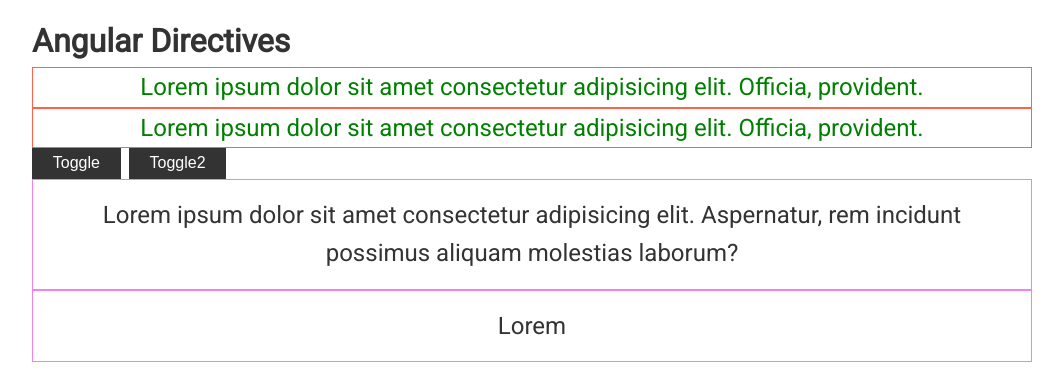
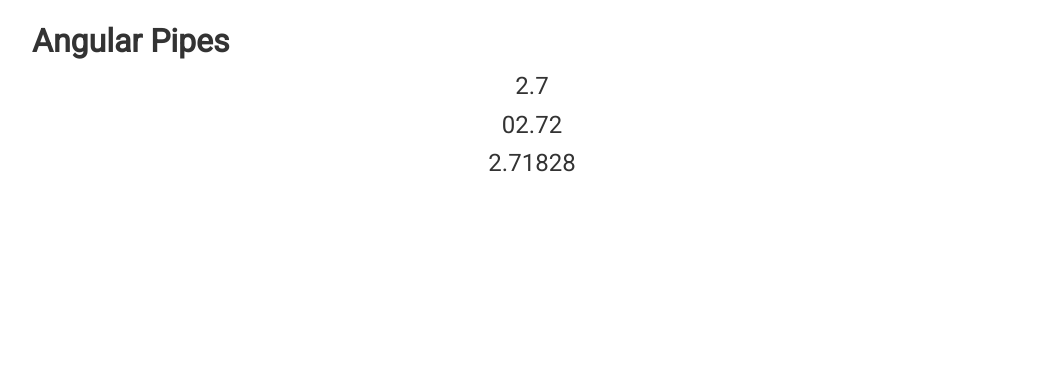
Before and after one commit to TkachukRR/26-angular-demo, an Angular app: page / in a window 1280 px wide. Shown: the top 374 px of the page, without its empty margins (108-1171 px from the left). Built offline with nearby package versions, Linux system fonts and the light colour scheme.

Commit message:
#011 Added pipe number

```diff
--- a/src/app/app.component.html
+++ b/src/app/app.component.html
@@ -2,57 +2,7 @@
   <h1>
     {{ title.split("-").join(" ") }}
   </h1>
-  <p
-    appStyle="tomato"
-    [fontWeight]="'bold'"
-    [directiveStyles]="{
-      cursor: 'pointer',
-      border: '1px solid gray',
-      borderRadius: '8px'
-    }"
-  >
-    Lorem ipsum dolor sit amet consectetur adipisicing elit. Officia, provident.
-  </p>
-
-  <p
-    appStyle="pink"
-    [fontWeight]="'bold'"
-    [directiveStyles]="{
-      border: '1px solid brown'
-    }"
-  >
-    Lorem ipsum dolor sit amet consectetur adipisicing elit. Officia, provident.
-  </p>
-
-  <button class="btn" (click)="isVisible = !isVisible">Toggle</button>
-  <button class="btn" (click)="isVisible2 = !isVisible2">Toggle2</button>
-
-  <!-- <div class="wrap" *ngIf="isVisible">
-    <p>
-      Lorem ipsum dolor sit amet consectetur adipisicing elit. Aspernatur, rem
-      incidunt possimus aliquam molestias laborum?
-    </p>
-  </div> -->
-
-  <!-- <ng-template [ngIf]="isVisible">
-    <div class="wrap">
-      <p>
-        Lorem ipsum dolor sit amet consectetur adipisicing elit. Aspernatur, rem
-        incidunt possimus aliquam molestias laborum?
-      </p>
-    </div>
-  </ng-template> -->
-
-  <div class="wrap" *appIfnot="!isVisible">
-    <p>
-      Lorem ipsum dolor sit amet consectetur adipisicing elit. Aspernatur, rem
-      incidunt possimus aliquam molestias laborum?
-    </p>
-  </div>
-
-  <ng-template [appIfnot]="!isVisible2">
-    <div class="wrap">
-      <p>Lorem</p>
-    </div>
-  </ng-template>
+  <p>{{ e | number : "1.1-1" }}</p>
+  <p>{{ e | number : "2.2-2" }}</p>
+  <p>{{ e | number : "1.1-5" }}</p>
 </div>
--- a/src/app/app.component.scss
+++ b/src/app/app.component.scss
@@ -6,8 +6,3 @@
   font-size: 1.5rem;
   text-align: center;
 }
-
-.wrap {
-  border: 1px solid violet;
-  padding: 1em;
-}
--- a/src/app/app.component.ts
+++ b/src/app/app.component.ts
@@ -6,8 +6,7 @@
   styleUrls: ['./app.component.scss'],
 })
 export class AppComponent {
-  title = 'Angular directives';
+  title = 'Angular pipes';
 
-  isVisible = true;
-  isVisible2 = true;
+  e: number = Math.E;
 }
--- a/src/app/app.module.ts
+++ b/src/app/app.module.ts
@@ -3,11 +3,9 @@
 
 import { AppComponent } from './app.component';
 import { FormsModule } from '@angular/forms';
-import { StyleDirective } from './directives/style.directive';
-import { IfnotDirective } from './directives/ifont.directive';
 
 @NgModule({
-  declarations: [AppComponent, StyleDirective, IfnotDirective],
+  declarations: [AppComponent],
   imports: [BrowserModule, FormsModule],
   providers: [],
   bootstrap: [AppComponent],
--- a/src/app/directives/ifont.directive.ts
+++ /dev/null
@@ -1,19 +0,0 @@
-import { Directive, TemplateRef, ViewContainerRef, Input } from '@angular/core';
-
-@Directive({
-  selector: '[appIfnot]',
-})
-export class IfnotDirective {
-  @Input('appIfnot') set ifNot(condition: boolean) {
-    if (!condition) {
-      this.viewContainer.createEmbeddedView(this.templateRef);
-    } else {
-      this.viewContainer.clear();
-    }
-  }
-
-  constructor(
-    private templateRef: TemplateRef<any>,
-    private viewContainer: ViewContainerRef
-  ) {}
-}
--- a/src/app/directives/style.directive.ts
+++ /dev/null
@@ -1,90 +0,0 @@
-import {
-  Directive,
-  ElementRef,
-  Renderer2,
-  HostListener,
-  Input,
-  HostBinding,
-} from '@angular/core';
-
-@Directive({
-  selector: '[appStyle]',
-})
-export class StyleDirective {
-  @Input('appStyle') color: any = 'yellow';
-  @Input() fontWeight: string = 'normal';
-  @Input() directiveStyles: {
-    cursor?: string;
-    border?: string;
-    borderRadius?: string;
-  } = { cursor: 'wait', border: '1px solid tomato', borderRadius: 'none' };
-
-  @HostBinding('style.color') elColor = null;
-
-  constructor(private elRef: ElementRef, private render: Renderer2) {
-    console.log(this.color);
-    console.log(elRef);
-    elRef.nativeElement.style.color = 'red';
-
-    setTimeout(() => {
-      this.render.setStyle(this.elRef.nativeElement, 'color', 'green');
-    }, 2000);
-    console.log(this.fontWeight);
-
-    this.render.setStyle(
-      this.elRef.nativeElement,
-      'cursor',
-      this.directiveStyles.cursor
-    );
-    this.render.setStyle(
-      this.elRef.nativeElement,
-      'border',
-      this.directiveStyles.border
-    );
-    this.render.setStyle(
-      this.elRef.nativeElement,
-      'borderRadius',
-      this.directiveStyles.borderRadius
-    );
-  }
-
-  @HostListener('click', ['$event.target']) onClick(event: Event) {
-    console.log(event);
-  }
-
-  @HostListener('mouseenter') onMouseEnter() {
-    console.log(this.color);
-
-    this.render.setStyle(this.elRef.nativeElement, 'color', this.color);
-    this.render.setStyle(
-      this.elRef.nativeElement,
-      'fontWeight',
-      this.fontWeight
-    );
-    this.render.setStyle(
-      this.elRef.nativeElement,
-      'cursor',
-      this.directiveStyles.cursor
-    );
-    this.render.setStyle(
-      this.elRef.nativeElement,
-      'border',
-      this.directiveStyles.border
-    );
-    this.render.setStyle(
-      this.elRef.nativeElement,
-      'borderRadius',
-      this.directiveStyles.borderRadius
-    );
-
-    this.elColor = this.color;
-  }
-
-  @HostListener('mouseleave') onMouseLeave() {
-    this.render.setStyle(this.elRef.nativeElement, 'color', null);
-    this.render.setStyle(this.elRef.nativeElement, 'fontWeight', null);
-    this.render.setStyle(this.elRef.nativeElement, 'cursor', null);
-    this.render.setStyle(this.elRef.nativeElement, 'border', null);
-    this.render.setStyle(this.elRef.nativeElement, 'borderRadius', null);
-  }
-}
```
